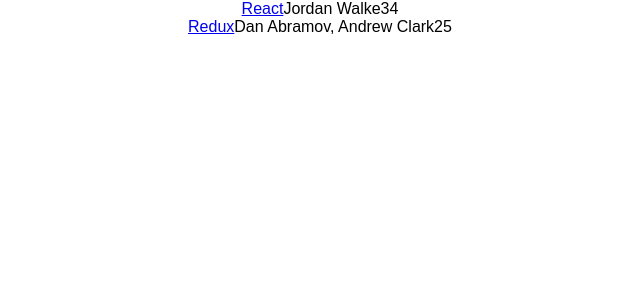
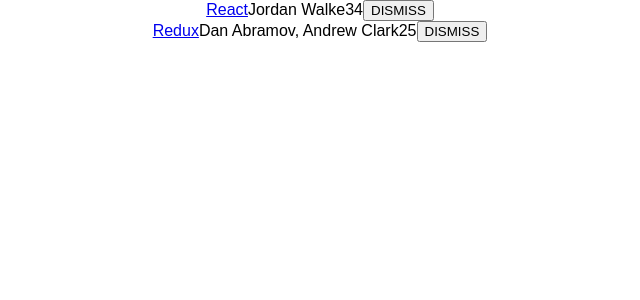
Before and after one commit to b1tst0rm/reactapp, a React (Create React App) app: page / in a window 1280 px wide. Shown: the top 300 px of the page, without its empty margins (320-960 px from the left). Built offline with nearby package versions, Linux system fonts and the light colour scheme.

Commit message:
unidirectional data flow with dismiss button

```diff
--- a/src/App.js
+++ b/src/App.js
@@ -29,6 +29,18 @@
                   // we do not need to include both variable and state property names
                   // "list," is the same as "list: list,"
         };
+
+        this.onDismiss = this.onDismiss.bind(this);
+    }
+
+    onDismiss(id) {
+        function isNotId(item) {
+            return item.objectID !== id;
+        };
+
+        const updatedList = this.state.list.filter(isNotId);
+
+        this.setState({ list: updatedList });
     }
 
     render() {
@@ -42,6 +54,14 @@
                         <span>{item.author}</span>
                         <span>{item.num_comments}</span>
                         <span>{item.points}</span>
+                        <span>
+                            <button
+                                onClick={() => this.onDismiss(item.objectID)}
+                                type="button"
+                            >
+                                DISMISS
+                            </button>
+                        </span>
                     </div>
                 )}
             </div>
```
Also changed, not shown: package.json (line endings or trailing spaces), 1 other file (tests, documents, lock files or other folders).
